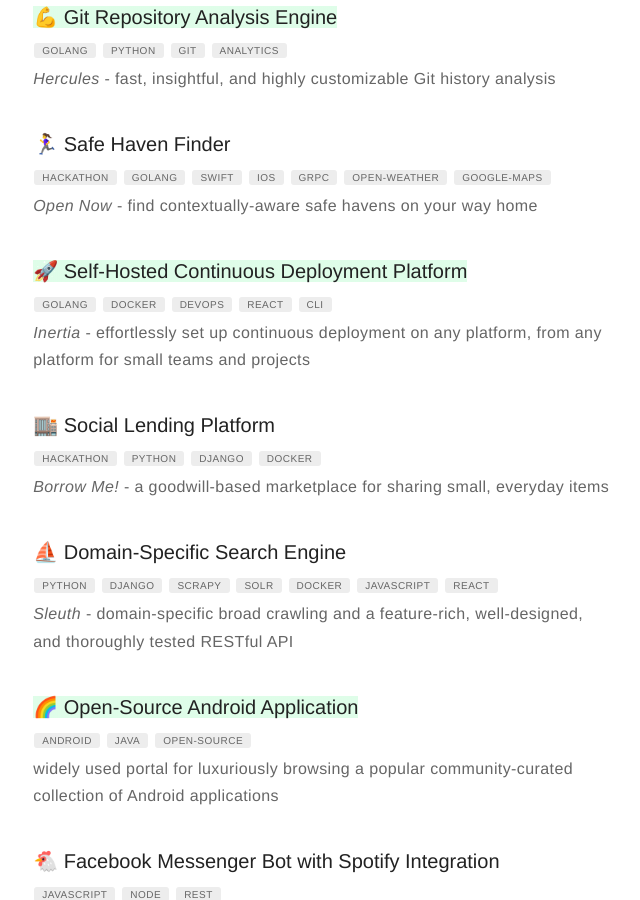
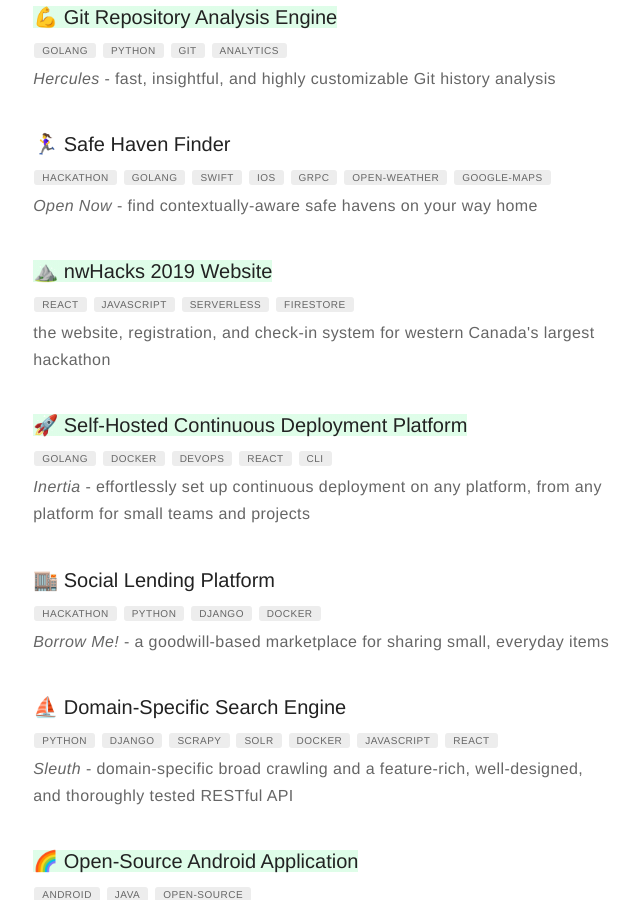
Before and after one commit to bobheadxi/bobheadxi.github.io, a Jekyll site: the page built from open-source/index.html, in a window 1280 px wide and 900 px high, scrolled down 743 px. Shown: the whole window, without its empty margins (317-957 px from the left). Built offline with Jekyll 4.4.1, drawn with Linux system fonts in a browser that asks for light colours; emoji names are drawn with the system emoji font.

Commit message:
add nwhacks (wip)

```diff
--- /dev/null
+++ b/_posts/2018-06-30-nwhacks2019.md
@@ -0,0 +1,49 @@
+---
+title: ":mountain: nwHacks 2019 Website"
+layout: post
+date: 2018-06-30 12:19
+tag:
+- react
+- javascript
+- serverless
+- firestore
+image: ""
+headerImage: false
+open_source: true
+hidden: true # don't count this post in blog pagination
+description: "the website, registration, and check-in system for western Canada's largest hackathon"
+category: open-source
+author: robert
+star: true
+externalLink: false
+badges:
+- <img src="https://img.shields.io/website/https/nwplus.github.io/nwhacks2019.svg" />
+- <img src="https://img.shields.io/github/languages/top/nwplus/nwhacks2019.svg?color=yellow" />
+---
+
+<p align="center">
+    <img src="/assets/images/projects/nwhacks-site.png" width="100%" />
+</p>
+
+<p align="center">
+    <a href="https://github.com/nwplus/nwhacks2019">
+        <img src="https://img.shields.io/badge/github-nwplus%2Fnwhacks2019-green.svg?style=for-the-badge" alt="GitHub Repository"/>
+    </a>
+</p>
+
+<p align="center">
+    <a href="https://nwplus.github.io/nwhacks2019">
+      <img src="https://img.shields.io/website/https/nwplus.github.io/nwhacks2019.svg" />
+    </a>
+    <a href="https://travis-ci.com/nwplus/nwhacks2019">
+      <img src="https://travis-ci.com/nwplus/nwhacks2019.svg?branch=master" alt="Build Status" />
+    </a>
+</p>
+
+See the website [live](https://nwplus.github.io/nwhacks2019)!
+
+This page is a work in progress, sorry! I'll be updating this soon.
+
+Check out my pull requests in more detail [here](https://github.com/nwplus/nwhacks2019/pulls?q=is%3Apr+author%3Abobheadxi+is%3Aclosed)!
+
+<br />
```
Also changed, not shown: _posts/2018-1-29-inertia.md (+2 -1 lines), assets/images/projects/nwhacks-site.png (added).
